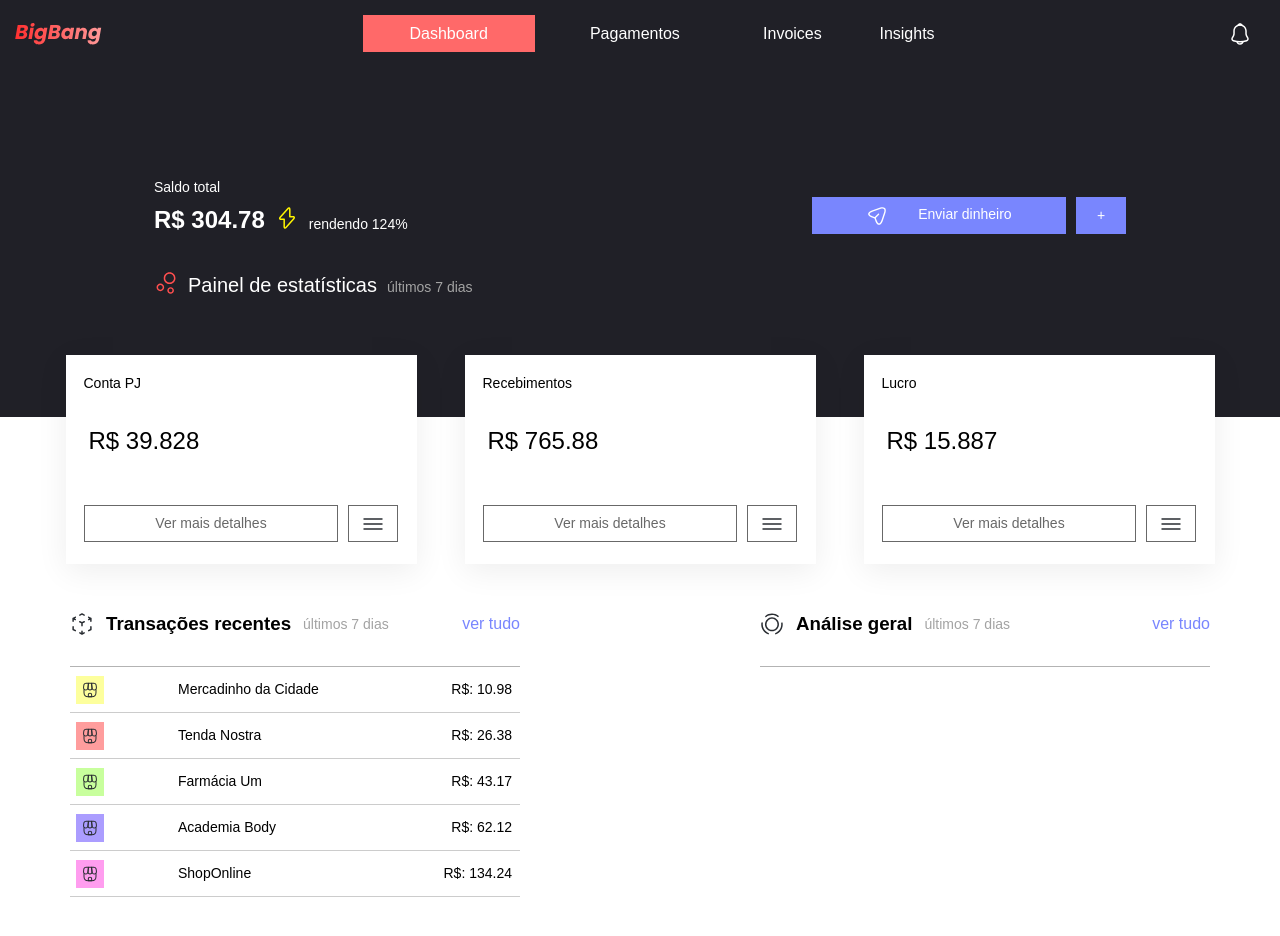
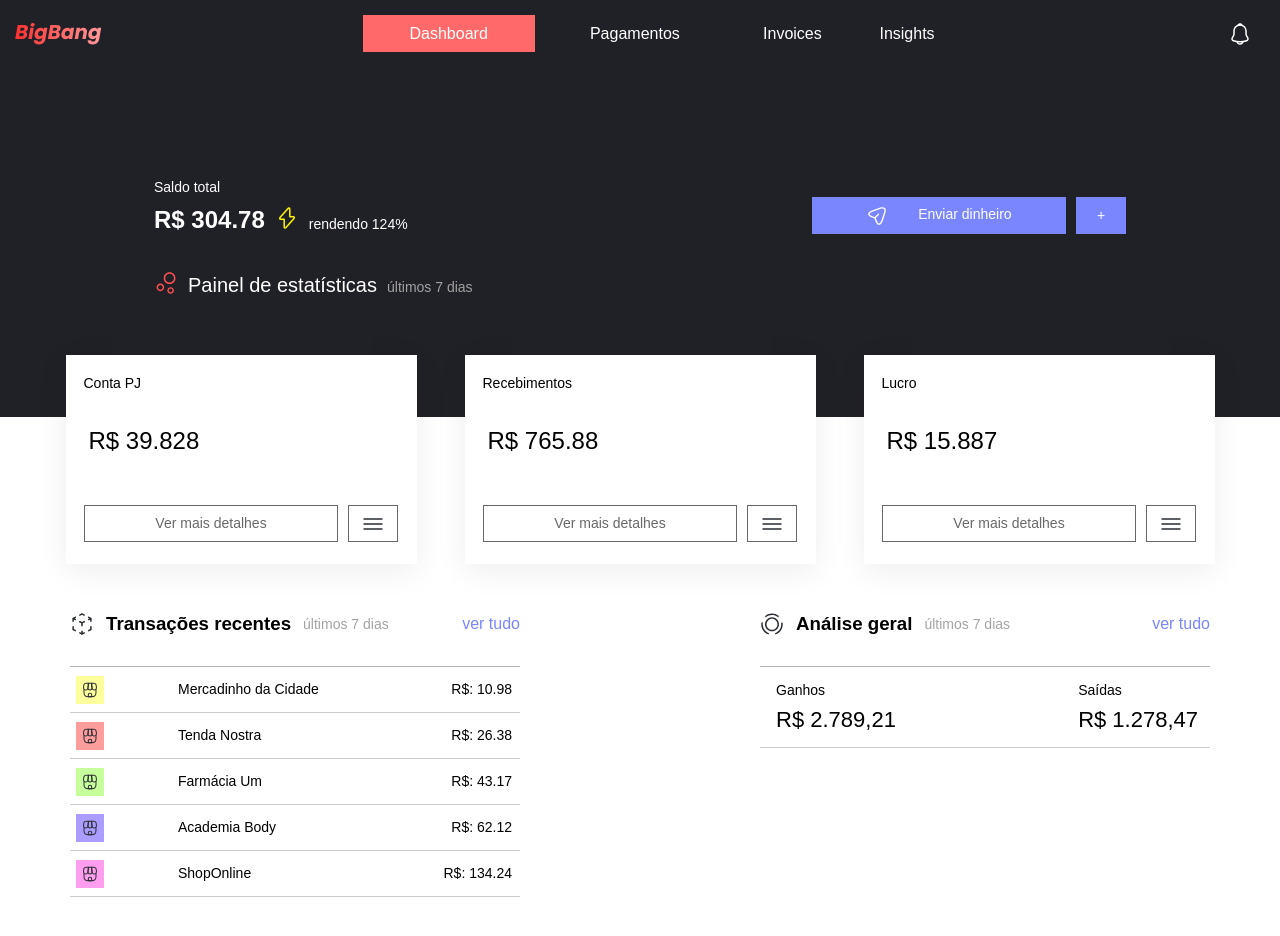
Before and after one commit to HederAlves/big-bang-digital, a Vue app: page / in a window 1280 px wide. Shown: the top 936 px of the page. Built offline with nearby package versions, Linux system fonts and the light colour scheme.

Commit message:
feat: create info table analysis

```diff
--- a/src/components/organism/RecentMovements.vue
+++ b/src/components/organism/RecentMovements.vue
@@ -2,6 +2,16 @@
   <section>
     <BaseHeaderList :imageUrl="storyImageUrl" :title="'Análise geral'" :titleFontFamily="'Arial, sans-serif'"
       :linkUrl="'URL_do_destino'" />
+    <div class="section-values">
+      <div>
+        <h2 class="title">Ganhos</h2>
+        <p class="value">R$ 2.789,21</p>
+      </div>
+      <div>
+        <h2 class="title">Saídas</h2>
+        <p class="value">R$ 1.278,47</p>
+      </div>
+    </div>
   </section>
 </template>
 
@@ -18,3 +28,24 @@ export default {
   }
 };
 </script>
+
+<style scoped>
+.title {
+  font-size: 14px;
+  font-weight: 400;
+  line-height: 30px;
+}
+
+.value {
+  font-size: 22px;
+  font-weight: 400;
+  line-height: 30px;
+}
+
+.section-values {
+  display: flex;
+  justify-content: space-between;
+  padding: 8px 12px 12px 16px;
+  border-bottom: 1px solid #ccc;
+}
+</style>
```
